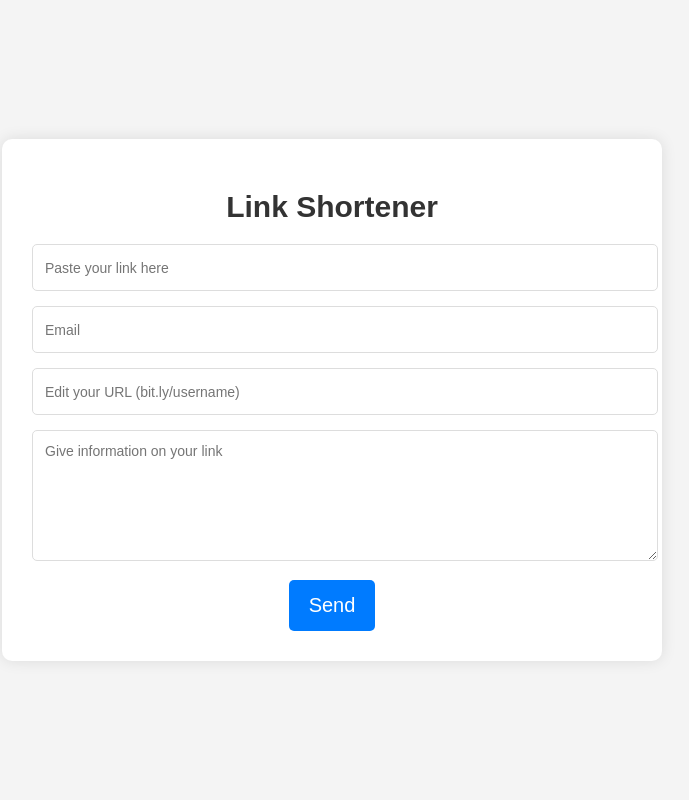
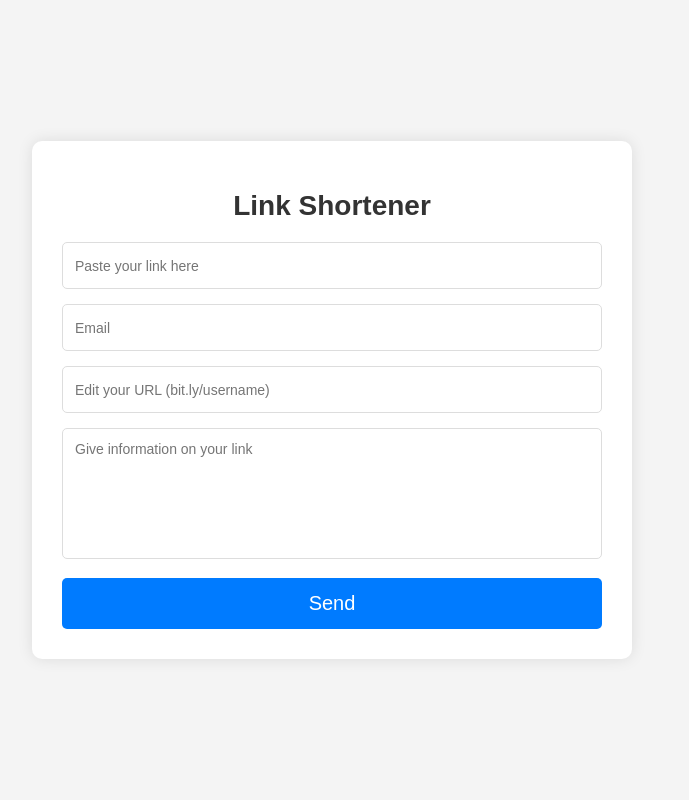
Before and after one commit to kehman18/Link_shortener, a Flask app: page / in a window 1280 px wide. Shown: the whole page, without its empty margins (308-997 px from the left). Run offline with Flask 3, Linux system fonts and the light colour scheme.

Commit message:
made it more mobile and tablet responsive

```diff
--- a/database.csv
+++ b/database.csv
@@ -6,3 +6,5 @@
 "('https://docs.python.org/3/library/csv.html#writer-objects',)",greenlinegarage352@gmail.com,a link to a python documentation
 "('https://docs.python.org/3/library/csv.html#writer-objects',)",greenlinegarage352@gmail.com,a link to a python documentation
 "('https://docs.python.org/3/library/csv.html#writer-objects',)",greenlinegarage352@gmail.com,a link to a python documentation
+"('https://chatgpt.com/c/acbdce22-0b92-4b8d-a112-2f1abb62e28d',)",greenlinegarage352@gmail.com,this link is to navigate to my chat in openAI
+"('https://chatgpt.com/c/acbdce22-0b92-4b8d-a112-2f1abb62e28d',)",kehindeadekola96@gmail.com,r6xctyui
--- a/static/style.css
+++ b/static/style.css
@@ -1,12 +1,13 @@
+/* Base styles */
 body {
   font-family: Arial, sans-serif;
   background-color: #f4f4f4;
   display: flex;
   justify-content: center;
   align-items: center;
-  height: 100vh;
+  min-height: 100vh;
   margin: 0;
-  padding: 0 15px; /* Add padding for mobile screens */
+  padding: 15px;
   box-sizing: border-box;
 }
 
@@ -18,6 +19,13 @@ body {
   width: 100%;
   max-width: 500px;
   text-align: center;
+  box-sizing: border-box;
+}
+
+h1.h2 {
+  margin-bottom: 20px;
+  font-size: 28px;
+  color: #333;
 }
 
 .form-group {
@@ -30,6 +38,11 @@ body {
   font-size: 16px;
   border: 1px solid #ddd;
   border-radius: 5px;
+  box-sizing: border-box;
+}
+
+textarea.form-control {
+  resize: none;
 }
 
 .btn {
@@ -40,31 +53,21 @@ body {
   font-size: 18px;
   border-radius: 5px;
   cursor: pointer;
+  width: 100%;
 }
 
 .btn:hover {
   background-color: #0056b3;
 }
 
-h1.h2 {
-  margin-bottom: 20px;
-  font-size: 28px;
-  color: #333;
-}
-
-.col-md-7 {
-  margin: 0 auto;
-}
-
-/* Universal Placeholder Styling */
 ::placeholder {
   font-family: Arial, sans-serif;
   font-size: 14px;
 }
 
-/* Media Queries for responsiveness */
+/* Media queries for better responsiveness */
 
-/* For small devices (phones, up to 767px) */
+/* Small devices (phones, up to 767px) */
 @media (max-width: 767px) {
   .section-container {
     padding: 20px;
@@ -86,34 +89,35 @@ h1.h2 {
   }
 }
 
-/* For medium devices (tablets, 768px and up) */
+/* Medium devices (tablets, 768px to 1024px) */
 @media (min-width: 768px) and (max-width: 1024px) {
   .section-container {
     padding: 25px;
   }
 
   h1.h2 {
-    font-size: 26px;
+    font-size: 24px;
   }
 
   .form-control {
     font-size: 16px;
+    padding: 10px;
   }
 
   .btn {
     font-size: 18px;
-    padding: 10px 16px;
+    padding: 12px;
   }
 }
 
-/* For large devices (laptops and desktops, 1025px and up) */
+/* Large devices (desktops and laptops, 1025px and up) */
 @media (min-width: 1025px) {
   .section-container {
     max-width: 600px;
   }
 
   h1.h2 {
-    font-size: 30px;
+    font-size: 28px;
   }
 
   .form-control {
@@ -123,6 +127,6 @@ h1.h2 {
 
   .btn {
     font-size: 20px;
-    padding: 14px 20px;
+    padding: 14px;
   }
 }
```
